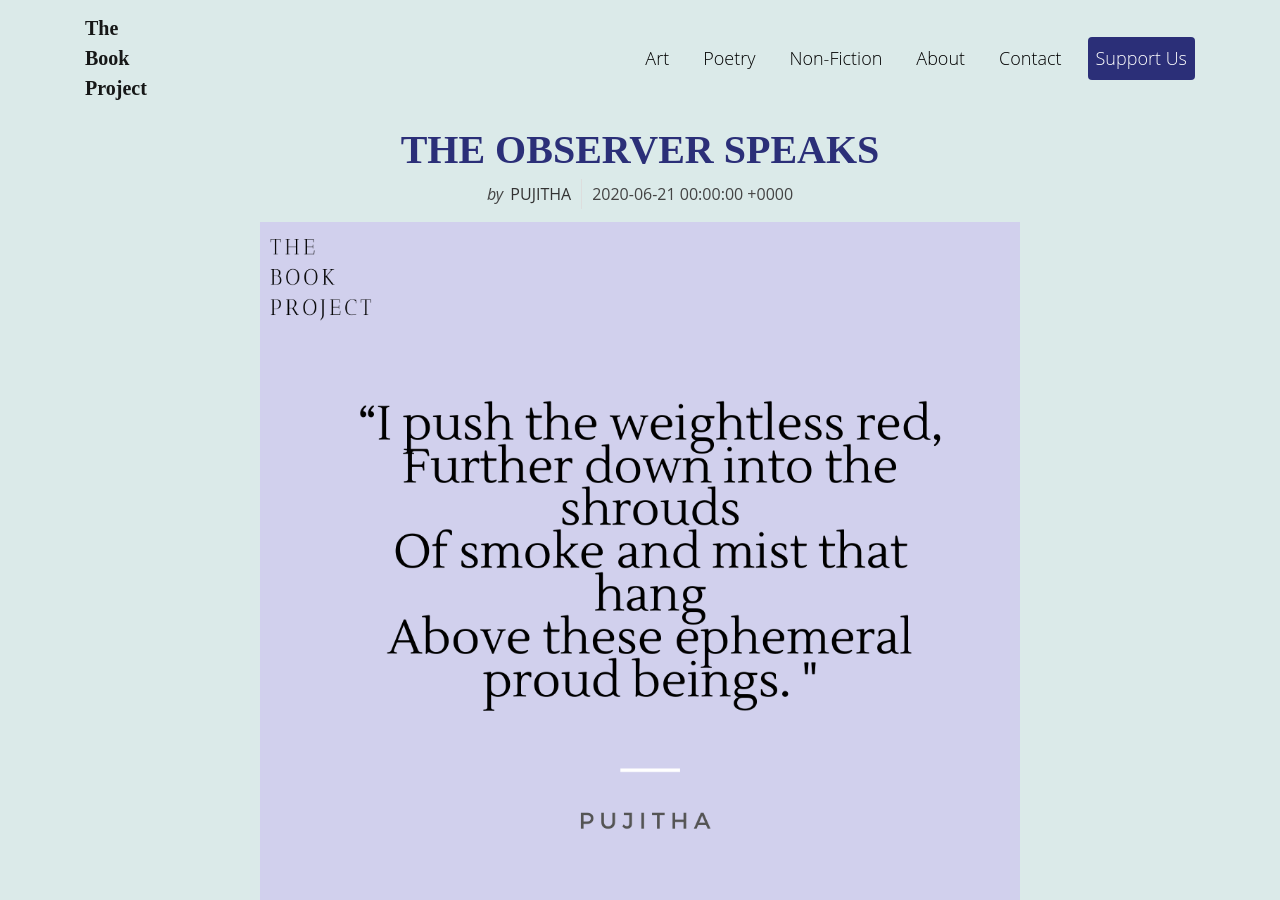
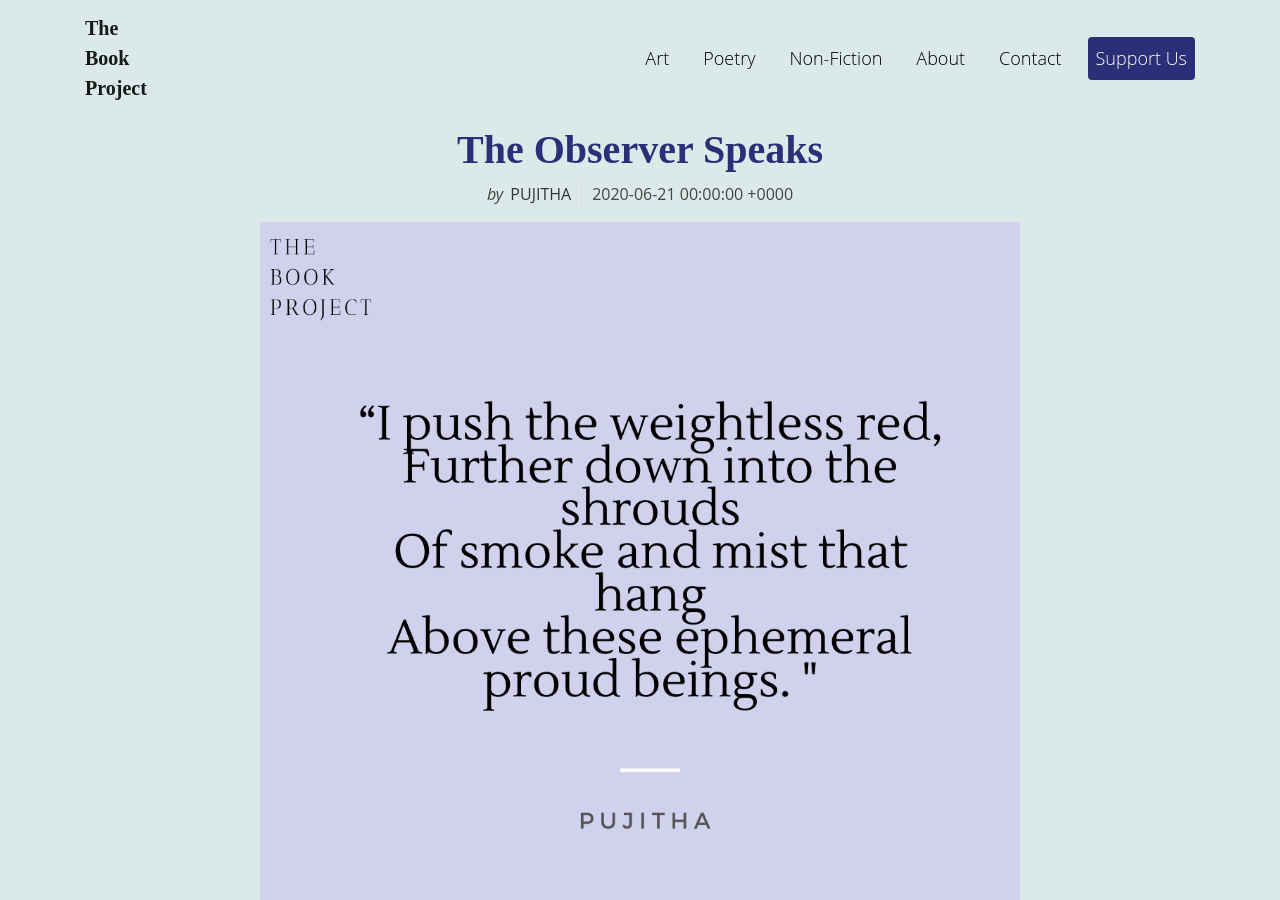
Before and after one commit to thebookproject/thebookproject.github.io, a Jekyll site: the page built from _poetry/the-observer-speaks.md, in a window 1280 px wide and 900 px high. Built offline with Jekyll 4.4.1, drawn with Linux system fonts in a browser that asks for light colours; nearby versions of some CDN libraries; some web fonts are replaced; library files that are not in the unit come from our copies.

```diff
--- a/_poetry/the-observer-speaks.md
+++ b/_poetry/the-observer-speaks.md
@@ -1,5 +1,5 @@
 ---
-title: THE OBSERVER SPEAKS
+title: The Observer Speaks
 writer: PUJITHA
 image_url: https://thebookproject.team/assets/img/he-left-but-before-that-he-told-me-one-thing-which-left-me-with-a-questioning-my-own-thoughts-10.png
 date: 21 June, 2020
```
